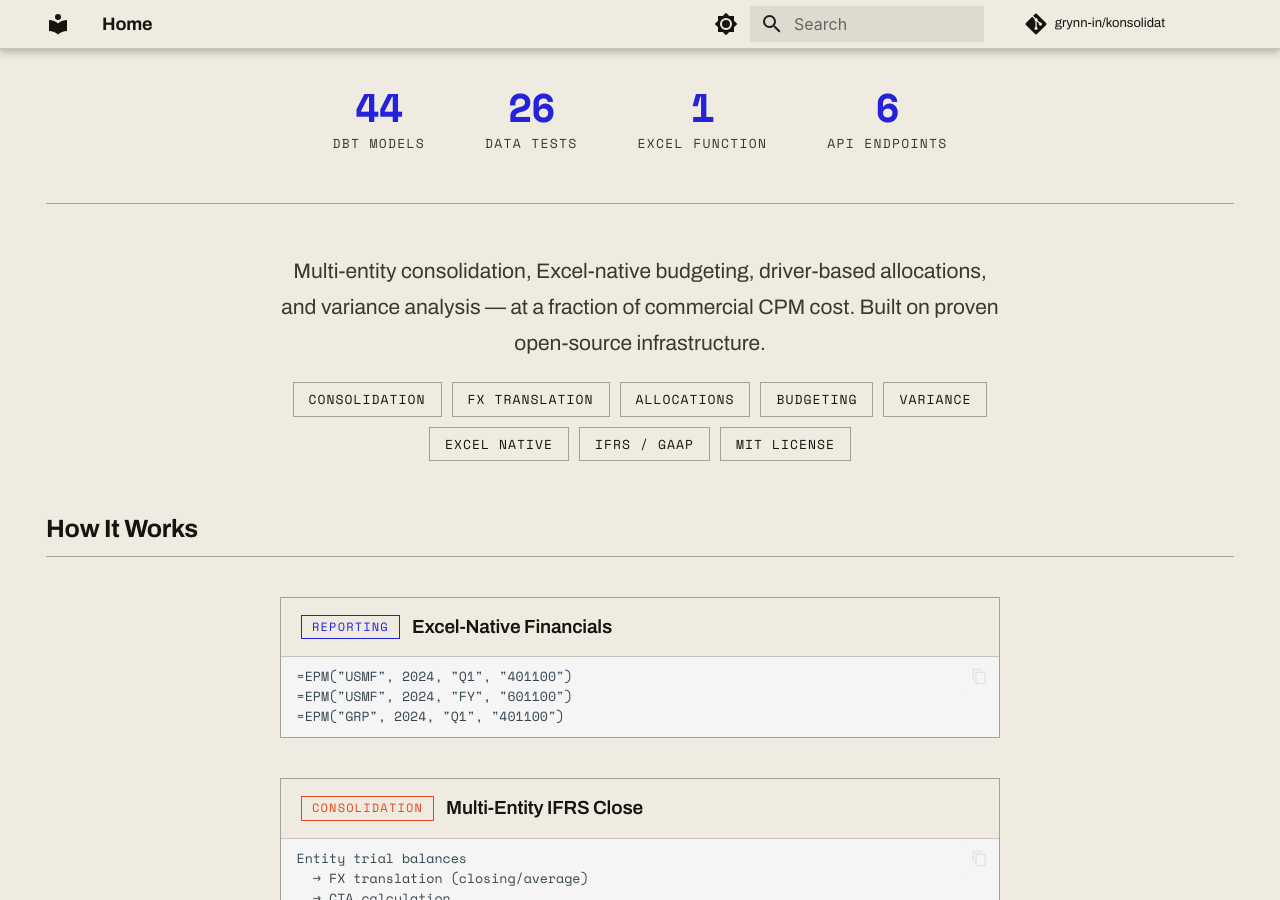
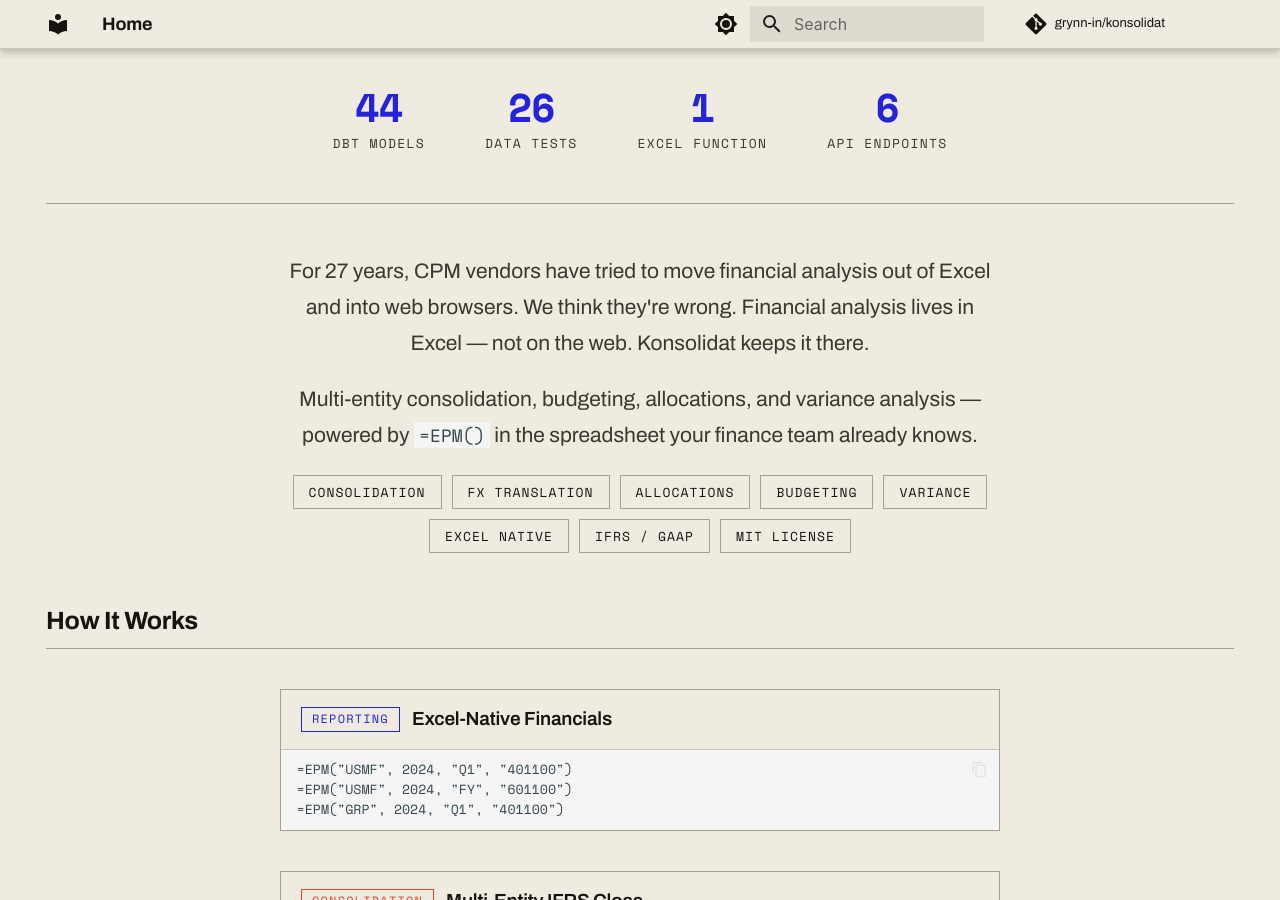
Before and after one commit to grynn-in/konsolidat, an MkDocs documentation site: the page built from docs/index.md, in a window 1280 px wide and 900 px high, scrolled down 328 px. Built offline with MkDocs 1.6.1 and Material for MkDocs 9.7.7, drawn with Linux system fonts in a browser that asks for light colours; comment, search, counter and statistics services are not loaded.

Commit message:
add Excel-first manifesto to landing page pitch
Co-Authored-By: Claude Opus 4.6 <noreply@anthropic.com>

```diff
--- a/docs/index.md
+++ b/docs/index.md
@@ -33,7 +33,9 @@ hide:
 
 <div class="ic-pitch" markdown>
 
-Multi-entity consolidation, Excel-native budgeting, driver-based allocations, and variance analysis — at a fraction of commercial CPM cost. Built on proven open-source infrastructure.
+For 27 years, CPM vendors have tried to move financial analysis out of Excel and into web browsers. We think they're wrong. Financial analysis lives in Excel — not on the web. Konsolidat keeps it there.
+
+Multi-entity consolidation, budgeting, allocations, and variance analysis — powered by `=EPM()` in the spreadsheet your finance team already knows.
 
 <div class="ic-pills">
   <span class="ic-pill">Consolidation</span>
```
